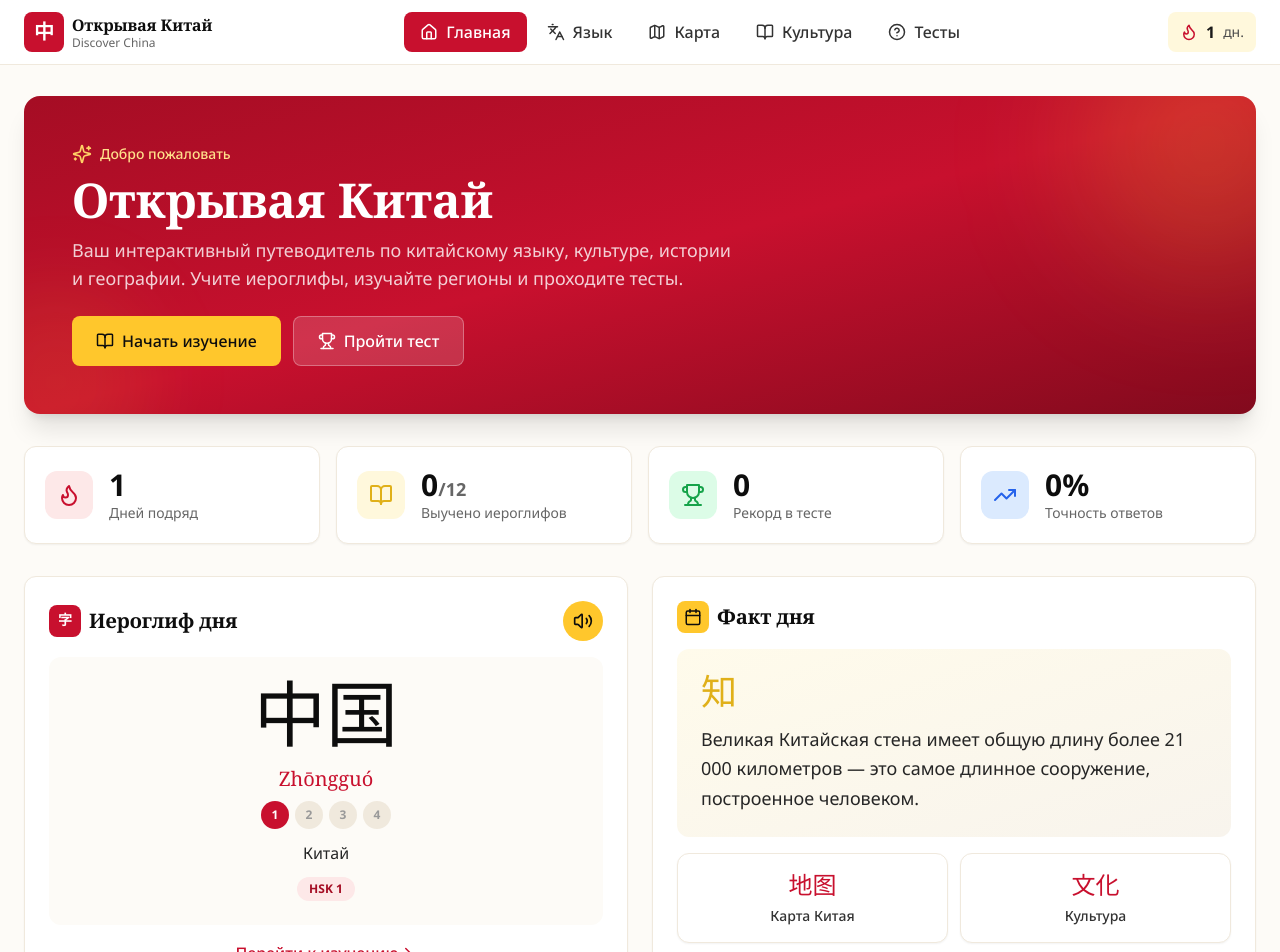
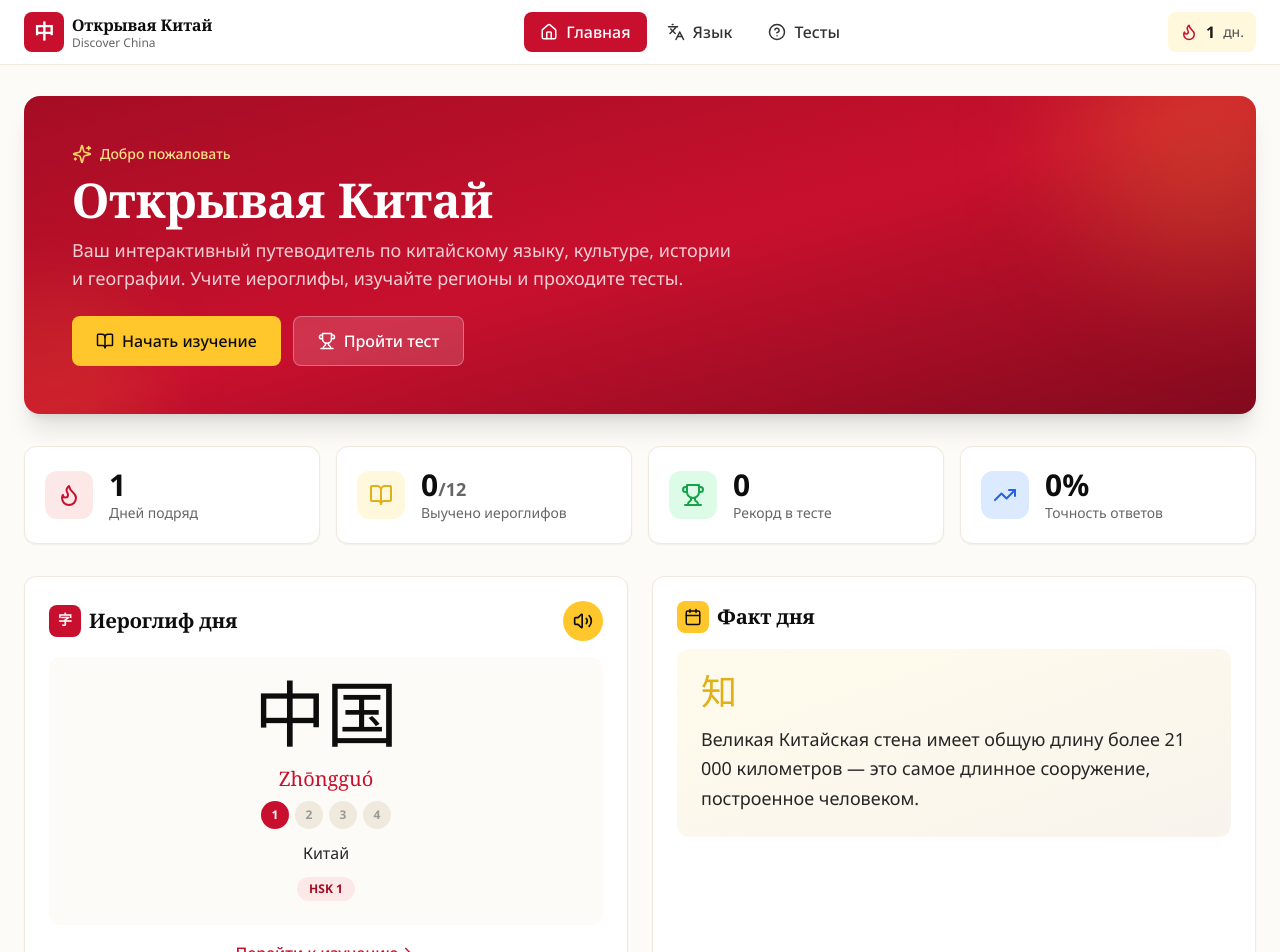
Before and after one commit to VladimirOFZ/china-learning-app, a React (Vite) app: page / in a window 1280 px wide. Shown: the top 952 px of the page. Built offline with nearby package versions, Linux system fonts and the light colour scheme; a web font is replaced by a local one.

Commit message:
Remove 'Map' and 'Culture' from nav and dashboard

```diff
--- a/src/App.tsx
+++ b/src/App.tsx
@@ -3,8 +3,6 @@ import { Navigation } from '@/components/Navigation';
 import type { PageId } from '@/components/Navigation';
 import { Dashboard } from '@/pages/Dashboard';
 import { LanguageHub } from '@/pages/LanguageHub';
-import { MapPage } from '@/pages/MapPage';
-import { CulturePage } from '@/pages/CulturePage';
 import { QuizPage } from '@/pages/QuizPage';
 import { useProgress } from '@/hooks/useProgress';
 
@@ -21,8 +19,6 @@ function App() {
         {page === 'language' && (
           <LanguageHub progress={progress} onToggleMastered={toggleMastered} />
         )}
-        {page === 'map' && <MapPage />}
-        {page === 'culture' && <CulturePage />}
         {page === 'quiz' && <QuizPage progress={progress} onRecordQuiz={recordQuiz} />}
       </main>
 
--- a/src/components/Navigation.tsx
+++ b/src/components/Navigation.tsx
@@ -1,6 +1,6 @@
-import { Home, Languages, Map, BookOpen, HelpCircle, Flame } from 'lucide-react';
+import { Home, Languages, HelpCircle, Flame } from 'lucide-react';
 
-export type PageId = 'dashboard' | 'language' | 'map' | 'culture' | 'quiz';
+export type PageId = 'dashboard' | 'language' | 'quiz';
 
 interface NavigationProps {
   currentPage: PageId;
@@ -11,8 +11,6 @@ interface NavigationProps {
 const navItems: { id: PageId; label: string; icon: typeof Home }[] = [
   { id: 'dashboard', label: 'Главная', icon: Home },
   { id: 'language', label: 'Язык', icon: Languages },
-  { id: 'map', label: 'Карта', icon: Map },
-  { id: 'culture', label: 'Культура', icon: BookOpen },
   { id: 'quiz', label: 'Тесты', icon: HelpCircle },
 ];
 
--- a/src/pages/Dashboard.tsx
+++ b/src/pages/Dashboard.tsx
@@ -151,23 +151,6 @@ export function Dashboard({ progress, onNavigate }: DashboardProps) {
               {todayFact.fact}
             </p>
           </div>
-
-          <div className="mt-4 grid grid-cols-2 gap-3">
-            <button
-              onClick={() => onNavigate('map')}
-              className="card card-hover p-4 text-center group"
-            >
-              <div className="font-hanzi text-2xl text-crimson-600 mb-1">地图</div>
-              <p className="text-sm text-ink-600 font-medium">Карта Китая</p>
-            </button>
-            <button
-              onClick={() => onNavigate('culture')}
-              className="card card-hover p-4 text-center group"
-            >
-              <div className="font-hanzi text-2xl text-crimson-600 mb-1">文化</div>
-              <p className="text-sm text-ink-600 font-medium">Культура</p>
-            </button>
-          </div>
         </div>
       </div>
 
```
